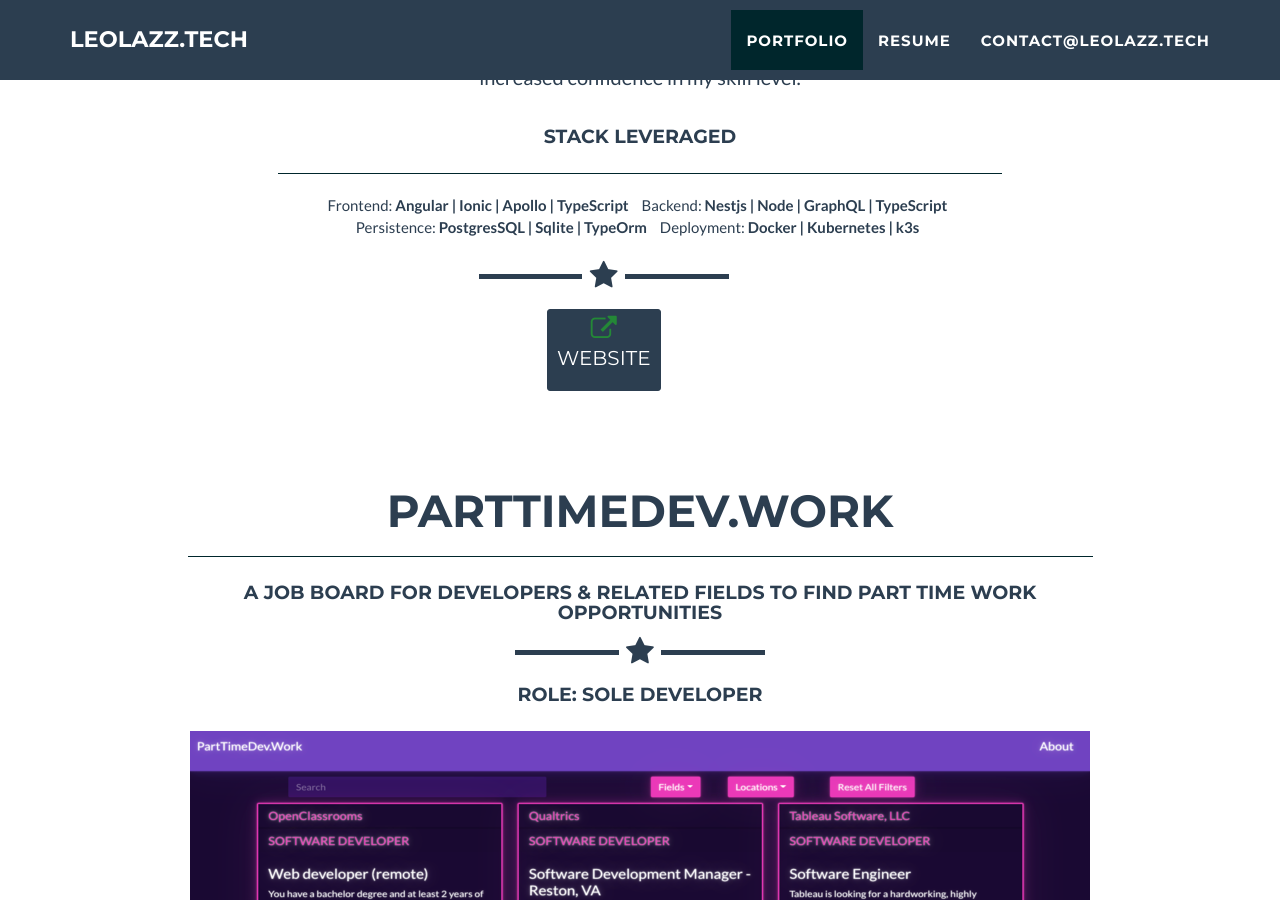
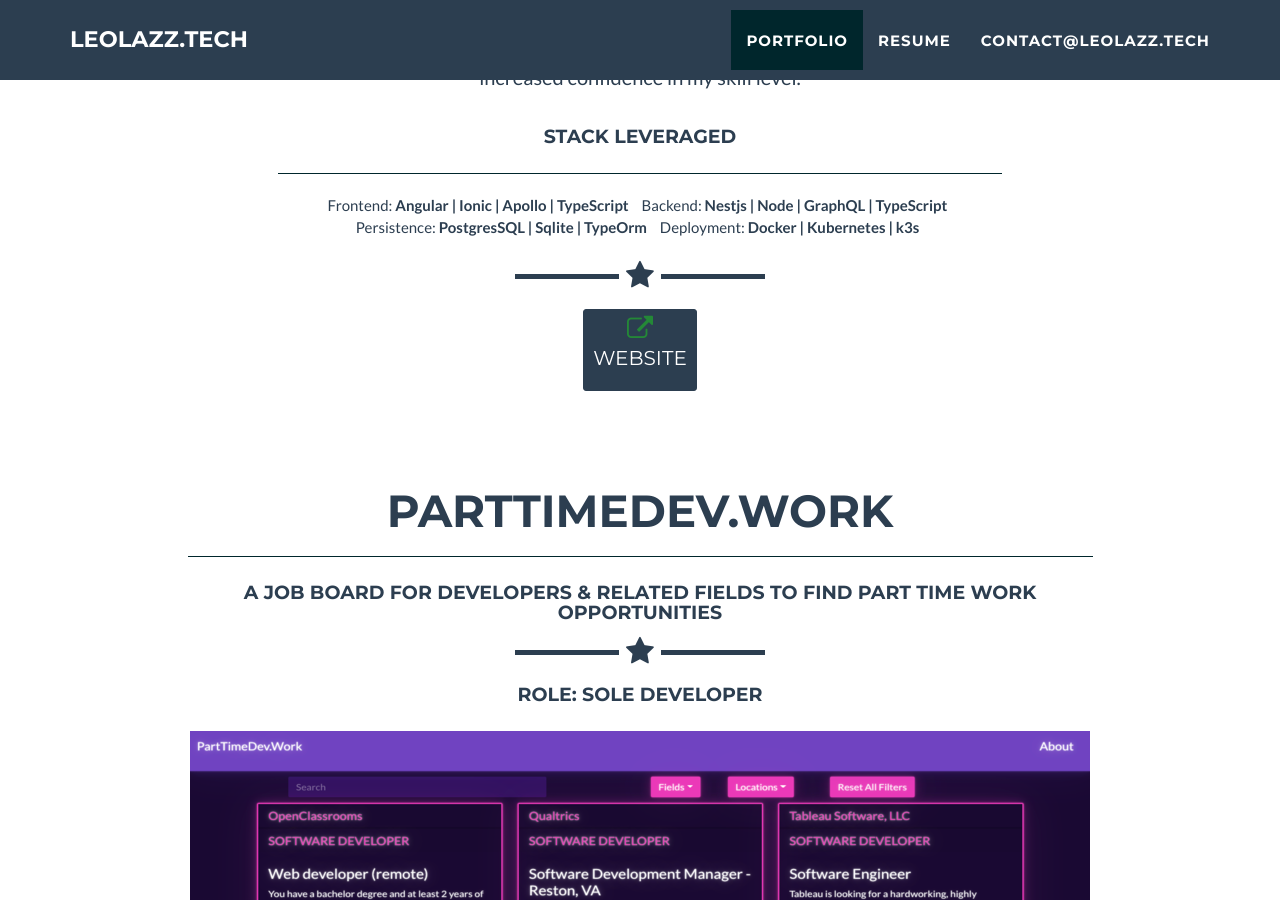
Before and after one commit to leolazz/Portfolio-Jekyll, a Jekyll site: the page built from _posts/2021-10-01-lazztech.markdown, in a window 1280 px wide and 900 px high, scrolled down 2338 px. Built offline with Jekyll 4.4.1, drawn with Linux system fonts in a browser that asks for light colours.

Commit message:
updated portfolio css

```diff
--- a/_includes/portfolio_list.html
+++ b/_includes/portfolio_list.html
@@ -22,8 +22,8 @@
       <div class="row">
       <h4 style="margin-top: 20px;" class="text-center">Why I Made this</h4>
       <hr class="hr-green">
-      <div class="col-lg-5 li-h5" >{{post.whyBullets}}</div>
-      <div class="col-lg-7" ><p >{{post.why}}</p></div>
+      <div class="col-lg-5  col-md-5 li-h5" >{{post.whyBullets}}</div>
+      <div class="col-lg-7 col-md-7" ><p >{{post.why}}</p></div>
     </div>
     {% endif %}
 
@@ -31,8 +31,8 @@
     <div class="row">
       <h4 class="text-center">Challenges & Work</h4>
       <hr class="hr-green">
-      <div class="col-lg-5 li-h5" ><p >{{post.challengesLazz}}</p></div>
-      <div class="col-lg-7" ><p >{{post.work}}</p></div>
+      <div class="col-lg-5 col-md-5 li-h5" ><p >{{post.challengesLazz}}</p></div>
+      <div class="col-lg-7 col-md-7" ><p >{{post.work}}</p></div>
     </div>
     {% endif %}
 
@@ -41,12 +41,12 @@
     <div class="row">
       <h4 class="text-center">Challenges & Constraints</h4>
       <hr class="hr-green">
-      <div class="col-lg-5 li-h5" ><p >{{post.challengesB1}}</p></div>
+      <div class="col-lg-5 li-h5 col-md-5" ><p >{{post.challengesB1}}</p></div>
       {% if post.challenges %}
       <div class="col-lg-7" ><p >{{post.challenges}}</p></div>
       {% endif %}
       {% if post.challengesB2 %}
-      <div class="col-lg-7 li-h5" ><p >{{post.challengesB2}}</p></div>
+      <div class="col-lg-7  col-md-7 li-h5" ><p >{{post.challengesB2}}</p></div>
       {% endif %}
     </div>
     {% endif %}
@@ -92,8 +92,8 @@
 
       </div>
 
-      <div id="center-list-small-screen">
-        <hr class="star-primary" />
+      <hr class="star-primary" />
+      <div >
         <h4 class="text-center">
           <a class="btn btn-primary btn-sm button-margin-mobile"  href="{{post.website}}" target="_blank" rel="noopener noreferrer"><i class="fa fa-fw fa-2x fa-external-link fa-external-link-glow"></i
             ><p>website</p></a>
```
